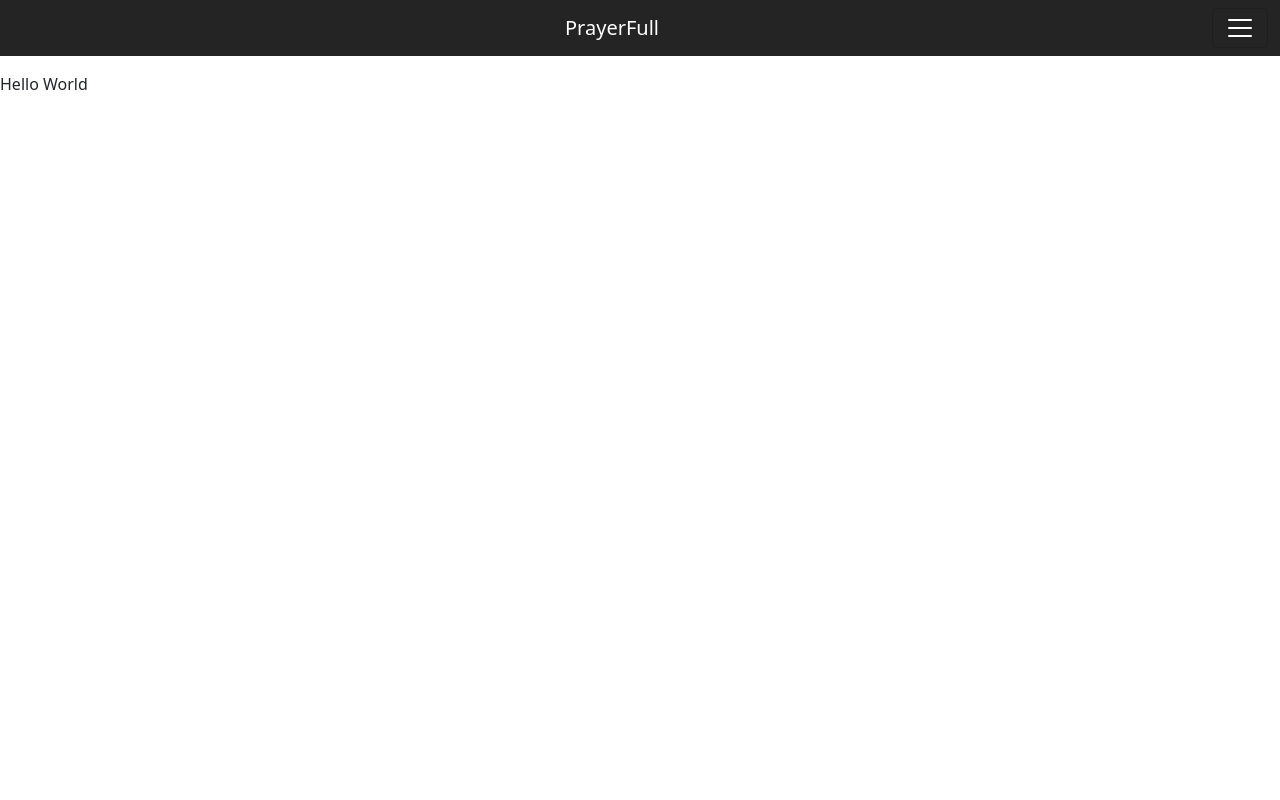
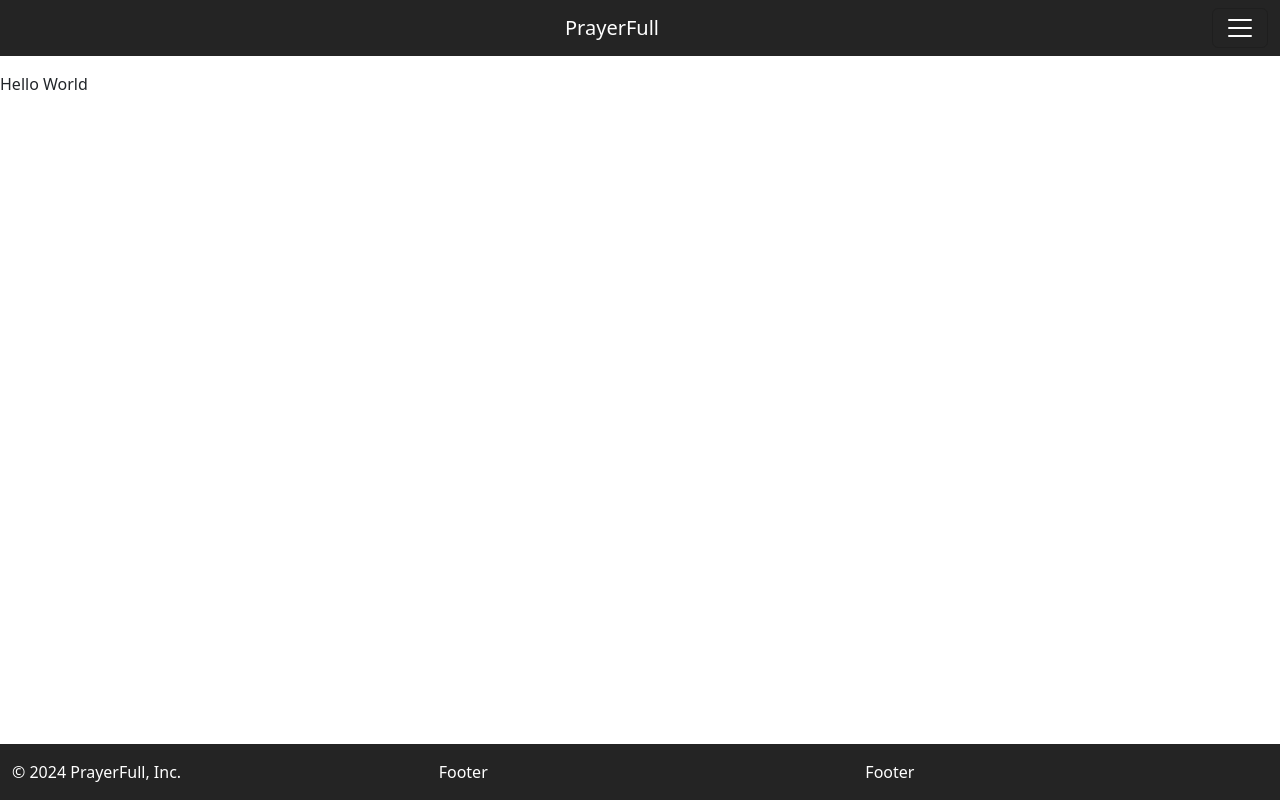
Before and after one commit to JohnArochaDev/PrayerFull, a React (Vite) app: page / in a window 1280 px wide. Built offline with nearby package versions, Linux system fonts and the light colour scheme.

Commit message:
added footer

```diff
--- a/src/App.jsx
+++ b/src/App.jsx
@@ -1,12 +1,14 @@
 import './App.css'
 import Header from './Header/Header.jsx'
+import Footer from './Footer/Footer.jsx'
 
 function App() {
 
   return (
     <>
-    <Header />
-    <p>Hello World</p>
+      <Header />
+      <p>Hello World</p>
+      <Footer />
     </>
   )
 }
--- a/src/Footer/Footer.css
+++ b/src/Footer/Footer.css
@@ -0,0 +1,10 @@
+.footer{
+    background-color: #242424;
+    color: white;
+    position: absolute;
+    bottom: 0%;
+}
+
+.footerContent{
+    padding-top: 2vh;
+}
--- a/src/Footer/Footer.jsx
+++ b/src/Footer/Footer.jsx
@@ -1,8 +1,21 @@
+import { Container, Row, Col } from "react-bootstrap"
+import './Footer.css'
+
 export default function Footer() {
 
     return(
-        <>
-
-        </>
+        <Container fluid className="footer" >
+            <Row className="footerContent" >
+                <Col>
+                    <p>© 2024 PrayerFull, Inc.</p>
+                </Col>
+                <Col>
+                    <p>Footer</p>
+                </Col>
+                <Col>
+                    <p>Footer</p>
+                </Col>
+            </Row>
+        </Container>
     )
 }
```
